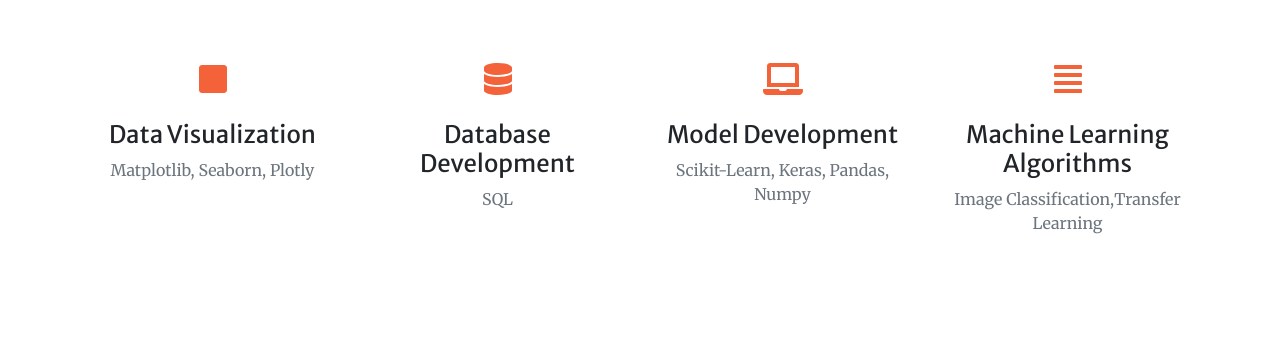
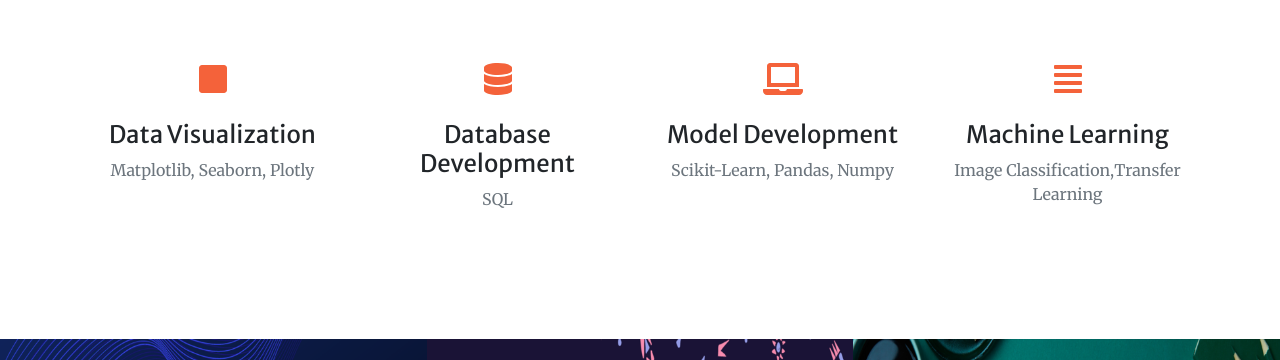
Before and after one commit to lav30/Projects, a plain HTML site: page index.html in a window 1280 px wide. Shown: the part 1480-1840 px from the top of the page. Drawn offline with nearby package versions, Linux system fonts and the light colour scheme.

Commit message:
Update index.html

```diff
--- a/index.html
+++ b/index.html
@@ -87,13 +87,13 @@
                         <div class="mt-5">
                             <i class="fa fa-laptop fa-2x text-primary mb-4"></i>
                             <h3 class="h4 mb-2">Model Development</h3>
-                            <p class="text-muted mb-0">Scikit-Learn, Keras, Pandas, Numpy</p>
+                            <p class="text-muted mb-0">Scikit-Learn, Pandas, Numpy</p>
                         </div>
                     </div>
                     <div class="col-lg-3 col-md-6 text-center">
                         <div class="mt-5">
                             <i class="fa fa-align-justify fa-2x text-primary mb-4"></i>
-                            <h3 class="h4 mb-2">Machine Learning Algorithms</h3>
+                            <h3 class="h4 mb-2">Machine Learning</h3>
                             <p class="text-muted mb-0">Image Classification,Transfer Learning</p>
                         </div>
                     </div>
```
